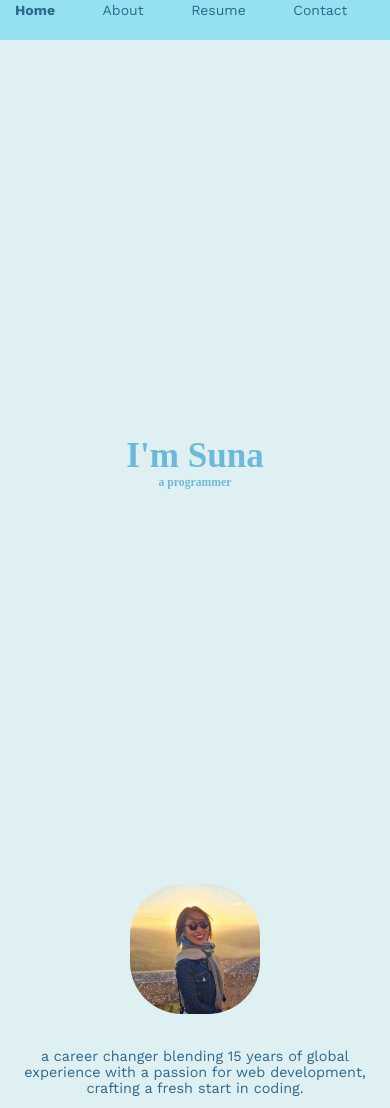
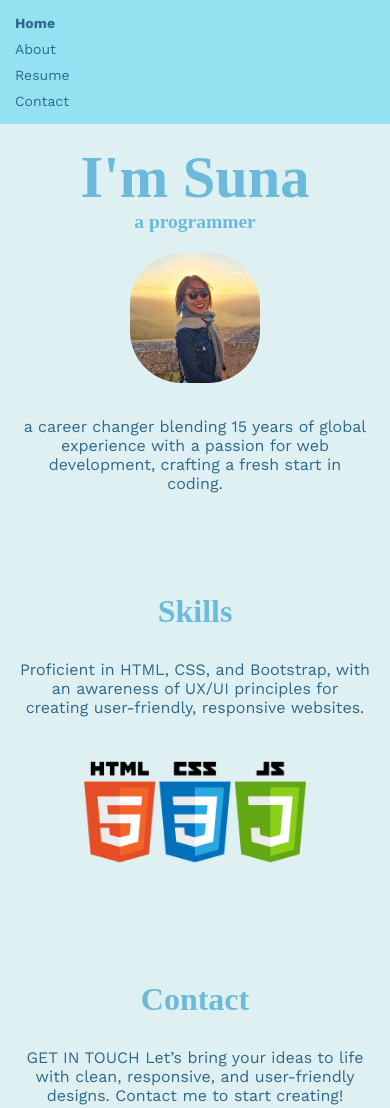
Before and after one commit to sunavincent/html-this-is-suna, a plain HTML site: page index.html in a window 390 px wide. Shown: the top 1108 px of the page. Drawn offline with nearby package versions, Linux system fonts and the light colour scheme; a web font is replaced by a local one.

Commit message:
Update style.css

```diff
--- a/style.css
+++ b/style.css
@@ -11,7 +11,7 @@ body {
 p {
     color: #2E688C;
 }
-
+/* Navigation Section */
 .container.nav {
     height: 40px;
     width: 100%;
@@ -22,15 +22,16 @@ p {
 .container.nav ul {
     list-style-type: none;
     display: flex;
-    justify-content: start;
+    justify-content: flex-start; /* Align items to the left */
     align-items: center;
     padding: 0;
     height: 40px;
-    flex-wrap: wrap; /* Added wrapping for smaller screens */
+    margin: 0; /* Ensure there's no extra margin pushing the list */
+    flex-wrap: wrap; /* Allow items to wrap if necessary */
 }
 
 .container.nav li {
-    margin: 0;
+    margin: 0; /* Remove any margin from list items */
 }
 
 .container.nav a {
@@ -141,6 +142,7 @@ p {
     font-size: 4rem;
 }
 
+/* Footer Section */
 .container.footer {
     height: 40px;
     width: 100%;
@@ -168,14 +170,10 @@ p {
     font-size: 16px;
 }
 
+
 /* Media Queries for Responsiveness */
 
 @media (max-width: 768px) {
-    /* Navigation */
-    .container.nav ul {
-        flex-direction: column;
-        align-items: flex-start;
-    }
 
     /* Text Sections */
     .container.intro p,
@@ -193,18 +191,42 @@ p {
     }
 }
 
-@media (max-width: 480px) {
+@media (max-width: 468px) {
         /* Navigation */
         .container.nav {
-        padding: 0 10px;
+            height: auto; /* Remove fixed height, allow content to define the height */
         }
 
         .container.nav ul {
-        gap: 10px;
+            flex-direction: column; /* Stack items vertically */
+            align-items: flex-start; /* Align items to the left */
+            height: auto; /* Let the height expand based on content */
+            padding: 10px 0; /* Add padding to the top and bottom for spacing */
+        }
+
+        .container.nav li {
+            width: 100%; /* Ensure each nav item takes up full width */
+            text-align: left; /* Align text to the left */
+            padding-left: 10px; /* Add left padding for alignment */
         }
 
         .container.nav a {
-        font-size: 14px;
+            font-size: 14px; /* Reduce font size for smaller screens */
+            display: block; /* Make each link take up the full width of the li */
+        }
+
+   /* Suna Section */
+   .container.suna {
+    padding: 20px 10px; /* Add more padding */
+    height: auto; /* Allow it to expand naturally */
+}
+
+.suna h1 {
+    font-size: 15vw; /* Increase the font size for visibility */
+}
+
+.suna h4 {
+    font-size: 5vw; /* Make subtitle bigger */
 }
 
 /* Text Sections */
@@ -212,7 +234,7 @@ p {
 .container.skills p,
 .container.contact p {
     width: 90%;
-        font-size: 0.9rem;
+    font-size: 1rem;
 }
 
 /* Large Headings */
@@ -221,4 +243,5 @@ p {
 .container.contact h2 {
     font-size: 2rem;
 }
+
 }
```
Lines whose indentation alone changed are shown as unchanged.
